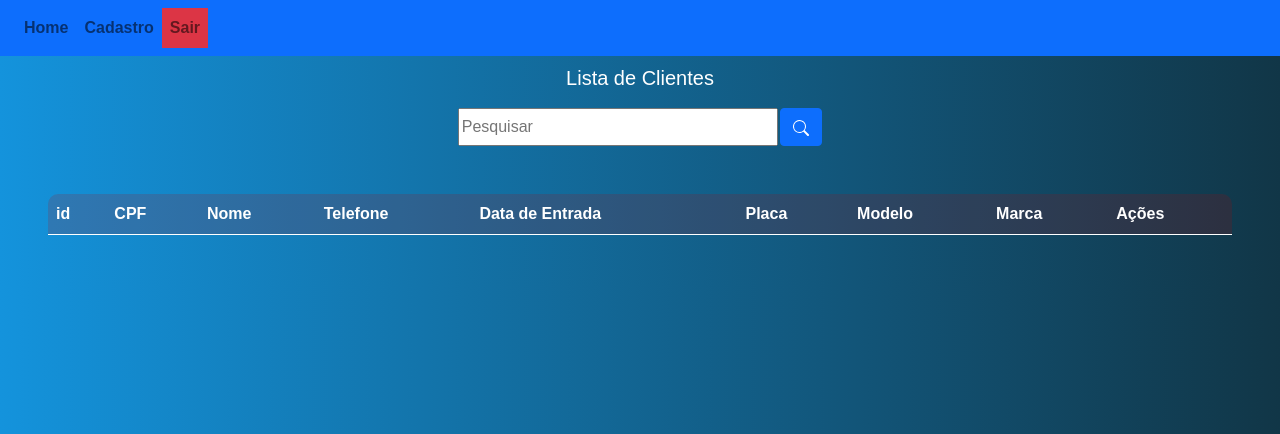
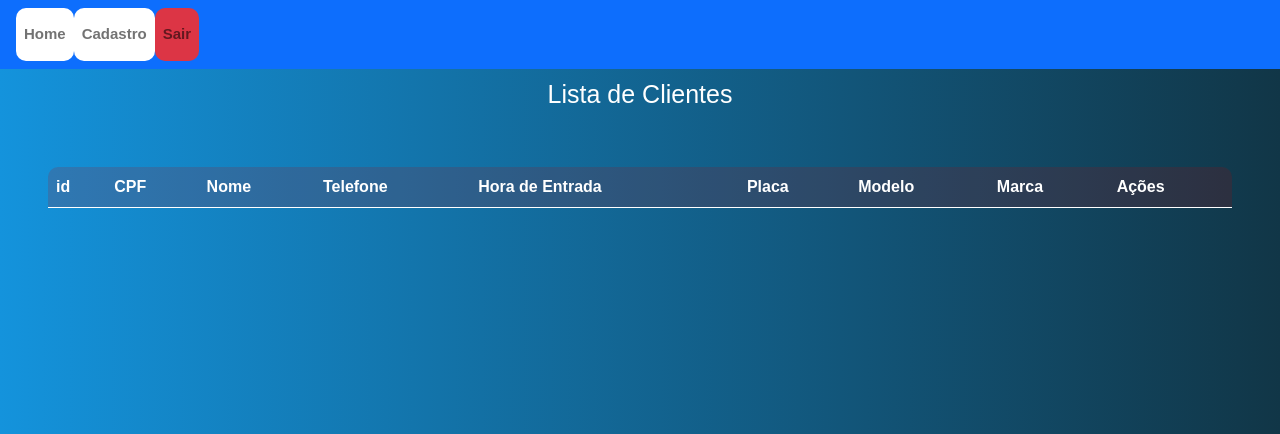
Before and after one commit to renatomap/parking-project, a PHP site: page /view/sistema.php in a window 1280 px wide. Shown: the top 434 px of the page. Run offline with PHP 8.4, Linux system fonts and the light colour scheme; the visitor is signed in with stand-in values (Sample User, id 1); data that the repository does not hold is empty.

Commit message:
Projeto de PHP

```diff
--- a/db/saveEdit.php
+++ b/db/saveEdit.php
@@ -6,12 +6,12 @@
     $cpf = $_POST['cpf'];
     $nome = $_POST['nome'];
     $telefone = $_POST['telefone'];
-    $data_entrada = $_POST['data_entrada'];
+    $hora_entrada = $_POST['hora_entrada'];
     $placa = $_POST['placa'];
     $modelo = $_POST['modelo'];
     $marca = $_POST['marca'];
 
-    $sqlUpdate = "UPDATE usuarios SET nome = '$nome', cpf = '$cpf', telefone = '$telefone', data_entrada = '$data_entrada', placa = '$placa', modelo = '$modelo', marca = '$marca' WHERE id = '$id'";
+    $sqlUpdate = "UPDATE usuarios SET nome = '$nome', cpf = '$cpf', telefone = '$telefone', hora_entrada = '$hora_entrada', placa = '$placa', modelo = '$modelo', marca = '$marca' WHERE id = '$id'";
 
     $result = $conexao->query($sqlUpdate);
   }
--- a/public/css/style.css
+++ b/public/css/style.css
@@ -15,7 +15,7 @@ body{
   width: 20%;
 }
 fieldset{
-  border: 3px solid dodgerblue;
+  border: 3px solid hsl(210, 96%, 28%);
 }
 legend{
   border: 1px solid dodgerblue;
@@ -98,7 +98,7 @@ legend{
 /* CSS - sistema.php */
 .lista_clientes {
   text-align: center;
-  font-size: 20px;
+  font-size: 25px;
   color: rgb(255, 255, 255);
   padding: 10px;
   border-radius: 10px;
@@ -120,3 +120,14 @@ legend{
   justify-content: center;
   gap: .2%;
 }
+
+/* CSS - cadastro.php */
+.nav-link {
+  background-color: white;
+  border: none;
+  padding: 15px;
+  width: 100%;
+  border-radius: 10px;
+  color: black;
+  font-size: 15px;
+}
--- a/public/js/script.js
+++ b/public/js/script.js
@@ -1,5 +1,11 @@
 var search = document.getElementById('pesquisar')
 
+search.addEventListener('keydown', function(e) {
+  if (e.key === 'Enter') {
+    searchData()
+  }
+})
+
 function searchData() {
-  window.location = 'sistema.php?search=' + search.value
+window.location = 'sistema.php?search=' + search.value
 }
--- a/view/edit.php
+++ b/view/edit.php
@@ -14,7 +14,7 @@
                 $nome = $row['nome'];
                 $cpf = $row['cpf'];
                 $telefone = $row['telefone'];
-                $data_entrada = $row['data_entrada'];
+                $hora_entrada = $row['hora_entrada'];
                 $placa = $row['placa'];
                 $modelo = $row['modelo'];
                 $marca = $row['marca'];
@@ -61,8 +61,8 @@
                     <label for="telefone" class="labelInput">Telefone</label>
                 </div>
                 <br><br>
-                <label for="data_Entrada"><b>Data de Entrada:</b></label>
-                <input type="date" name="data_entrada" id="data_entrada" value="<?php echo $data_entrada?>"  required>
+                <label for="hora_Entrada"><b>Hora de Entrada:</b></label>
+                <input type="time" name="hora_entrada" id="hora_entrada" value="<?php echo $hora_entrada?>"  required>
                 <br><br><br>
                 <div class="inputBox">
                     <input type="text" name="placa" id="placa" class="inputUser" value="<?php echo $placa?>" required>
--- a/view/login_view.php
+++ b/view/login_view.php
@@ -36,12 +36,10 @@
     background-color: deepskyblue;
     cursor: pointer;
   }
-  .nav-link a{
-    background-color: #fff;
-  }
+
 </style>
 
-<a href="index.php" class="nav-link bg-danger">Voltar</a>
+<a href="index.php" >Voltar</a>
 <div>
   <h1>Login</h1>
   <form action="../controller/Cliente_controller.php" method="post">
--- a/view/sistema.php
+++ b/view/sistema.php
@@ -13,9 +13,9 @@
 
   if(!empty($_GET['search'])) {
     $data = $_GET['search'];
-    $sql = "SELECT * FROM usuarios WHERE id LIKE '%$data%' OR cpf LIKE '%$data%' OR nome LIKE '%$data%' OR telefone LIKE '%$data%' OR data_entrada LIKE '%$data%' OR placa LIKE '%$data%' OR modelo LIKE '%$data%' OR marca LIKE '%$data%' ORDER BY id DESC";
+    $sql = "SELECT * FROM usuarios WHERE id LIKE '%$data%' OR cpf LIKE '%$data%' OR nome LIKE '%$data%' OR telefone LIKE '%$data%' OR hora_entrada LIKE '%$data%' OR placa LIKE '%$data%' OR modelo LIKE '%$data%' OR marca LIKE '%$data%' ORDER BY id DESC";
   } else {
-    $sql = "SELECT * FROM usuarios ORDER BY data_entrada ASC";
+    $sql = "SELECT * FROM usuarios ORDER BY hora_entrada ASC";
   }
 
   $result = $conexao->query($sql);
@@ -57,13 +57,13 @@
     </nav>
   </div>
   <h1 class="lista_clientes">Lista de Clientes</h1>
-  <div class="box-search">
+  <!-- <div class="box-search">
     <input type="search" class="fom-control w-25" placeholder="Pesquisar" id="pesquisar">
     <button onclick="searchData()" class="btn btn-primary">
     <svg xmlns="http://www.w3.org/2000/svg" width="16" height="16" fill="currentColor" class="bi bi-search" viewBox="0 0 16 16">
     <path d="M11.742 10.344a6.5 6.5 0 1 0-1.397 1.398h-.001c.03.04.062.078.098.115l3.85 3.85a1 1 0 0 0 1.415-1.414l-3.85-3.85a1.007 1.007 0 0 0-.115-.1zM12 6.5a5.5 5.5 0 1 1-11 0 5.5 5.5 0 0 1 11 0z"/></svg>
     </button>
-  </div>
+  </div> -->
   <div class="m-5">
     <table class="table table-hover text-white table-bg">
       <thead>
@@ -72,7 +72,7 @@
         <th scope="col">CPF</th>
         <th scope="col">Nome</th>
         <th scope="col">Telefone</th>
-        <th scope="col">Data de Entrada</th>
+        <th scope="col">Hora de Entrada</th>
         <th scope="col">Placa</th>
         <th scope="col">Modelo</th>
         <th scope="col">Marca</th>
@@ -87,7 +87,7 @@
           echo "<td>".$row['cpf']."</td>";
           echo "<td>".$row['nome']."</td>";
           echo "<td>".$row['telefone']."</td>";
-          echo "<td>".$row['data_entrada']."</td>";
+          echo "<td>".$row['hora_entrada']."</td>";
           echo "<td>".$row['placa']."</td>";
           echo "<td>".$row['modelo']."</td>";
           echo "<td>".$row['marca']."</td>";
@@ -110,6 +110,9 @@
     </table>
   </div>
 </body>
+<!-- <?php
+        include_once('../public/js/script.js');
+?> -->
   <script>
     var search = document.getElementById('pesquisar')
 
```
Also changed, not shown: view/cadastro_view.php (+5 -6 lines).
